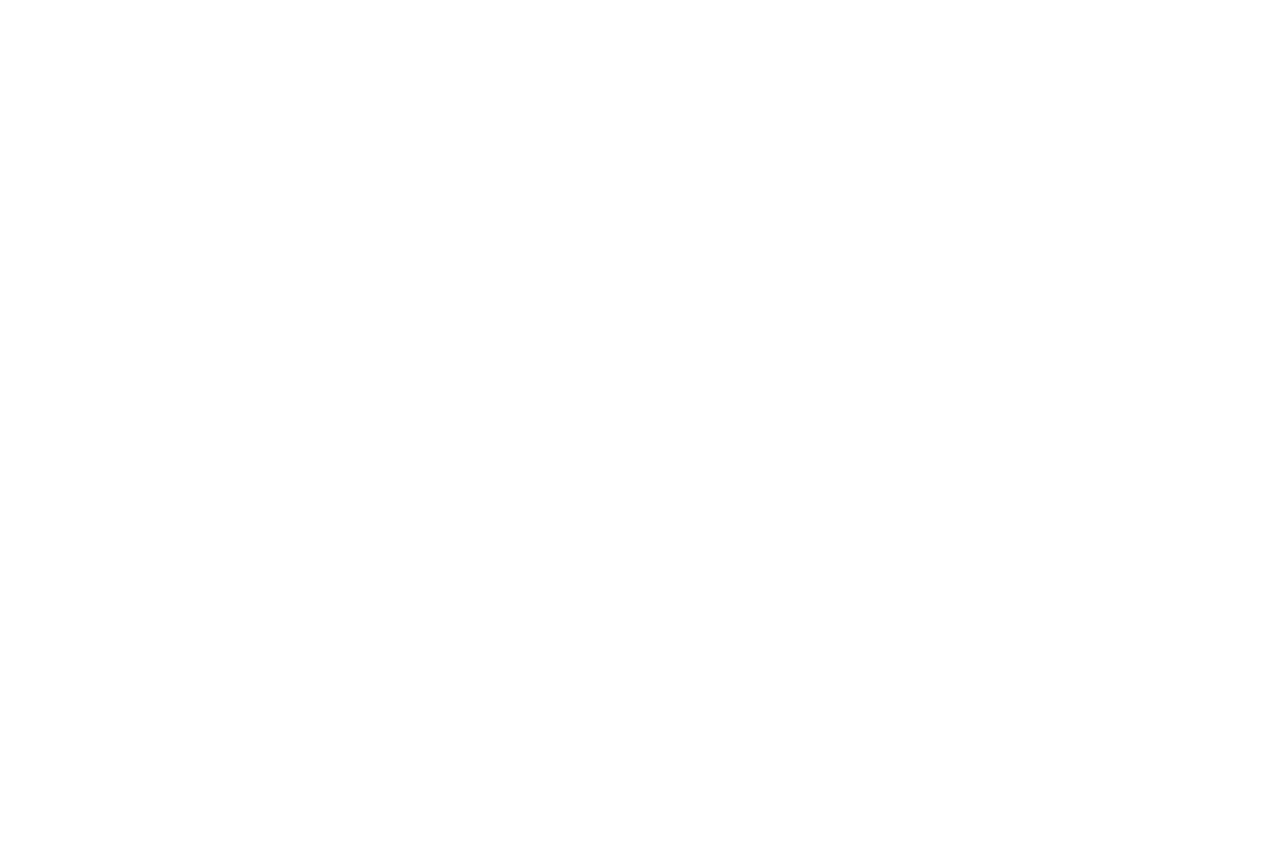
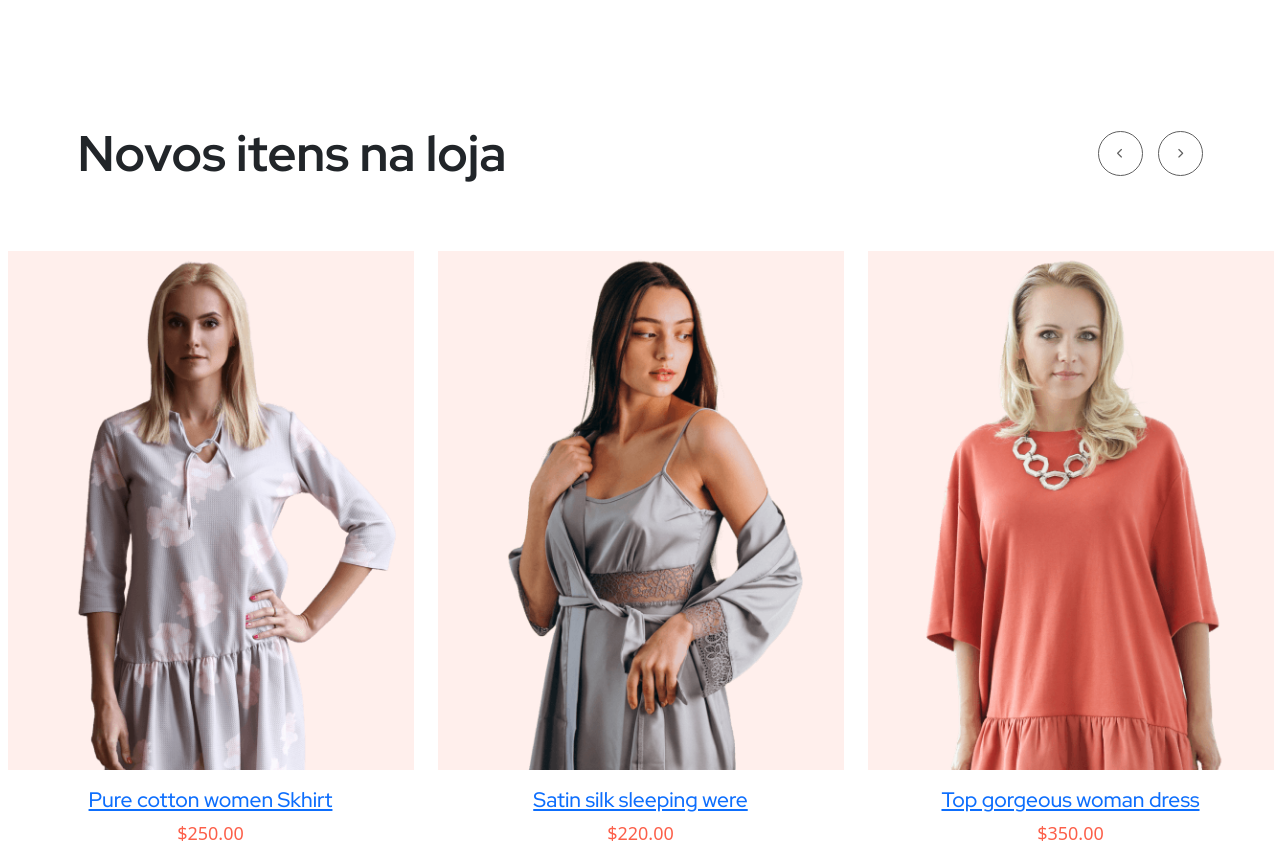
Before and after one commit to matondojoao/sattiyas, a Vue app: page / in a window 1280 px wide. Shown: the part 3348-4194 px from the top of the page. Before the commit the page ends 3466 px from the top, so only its background shows below. Built offline with nearby package versions, Linux system fonts and the light colour scheme.

Commit message:
Adiciona componente de novos itens na loja

```diff
--- /dev/null
+++ b/src/components/template/web/home/NewItemsStore.vue
@@ -0,0 +1,141 @@
+<template>
+    <section class="cs_slider position-relative">
+    <div class="container">
+      <div class="cs_section_heading cs_style_1">
+        <div class="cs_section_heading_in">
+            <h2 class="cs_section_title cs_fs_50 cs_bold mb-0">Novos itens na loja</h2>
+        </div>
+        <div class="cs_slider_arrows cs_style_2 cs_hide_mobile">
+          <div class="cs_left_arrow cs_slider_arrow cs_accent_color">
+            <i class="fa-solid fa-chevron-left"></i>
+          </div>
+          <div class="cs_right_arrow cs_slider_arrow cs_accent_color">
+            <i class="fa-solid fa-chevron-right"></i>
+          </div>
+        </div>
+      </div>
+      <div class="cs_height_63 cs_height_lg_35"></div>
+    </div>
+    <div class="container-fluid">
+      <div class="cs_slider_container" data-autoplay="0" data-loop="1" data-speed="600" data-center="0" data-slides-per-view="responsive" data-xs-slides="1" data-sm-slides="2" data-md-slides="2" data-lg-slides="3" data-add-slides="4">
+        <div class="cs_slider_wrapper">
+          <div class="slick_slide_in">
+            <div class="cs_product cs_style_1">
+              <div class="cs_product_thumb position-relative">
+                <img src="@/assets/img/product4.png" alt="Product Image">
+                <div class="cs_cart_badge position-absolute">
+                  <a href="wishlist.html" class="cs_cart_icon cs_accent_bg cs_white_color">
+                    <i class="fa-regular fa-heart"></i>
+                  </a>
+                  <a href="product_details.html" class="cs_cart_icon cs_accent_bg cs_white_color">
+                    <i class="fa-regular fa-eye"></i>
+                  </a>
+                </div>
+                <a href="cart.html" class="cs_cart_btn cs_accent_bg cs_fs_16 cs_white_color cs_medium position-absolute">Add To Cart</a>
+              </div>
+              <div class="cs_product_info text-center">
+                <h3 class="cs_product_title cs_fs_21 cs_medium">
+                  <a href="product_details.html">Pure cotton women Skhirt</a>
+                </h3>
+                <p class="cs_product_price cs_fs_18 cs_accent_color mb-0 cs_medium">$250.00</p>
+              </div>
+            </div>
+          </div>
+          <div class="slick_slide_in">
+            <div class="cs_product cs_style_1">
+              <div class="cs_product_thumb position-relative">
+                <img src="@/assets/img/product5.png" alt="Product Image">
+                <div class="cs_cart_badge position-absolute">
+                  <a href="wishlist.html" class="cs_cart_icon cs_accent_bg cs_white_color">
+                    <i class="fa-regular fa-heart"></i>
+                  </a>
+                  <a href="product_details.html" class="cs_cart_icon cs_accent_bg cs_white_color">
+                    <i class="fa-regular fa-eye"></i>
+                  </a>
+                </div>
+                <a href="cart.html" class="cs_cart_btn cs_accent_bg cs_fs_16 cs_white_color cs_medium position-absolute">
+                  Add To Cart</a>
+              </div>
+              <div class="cs_product_info text-center">
+                <h3 class="cs_product_title cs_fs_21 cs_medium">
+                  <a href="product_details.html">Satin silk sleeping were</a>
+                </h3>
+                <p class="cs_product_price cs_fs_18 cs_accent_color mb-0 cs_medium">$220.00</p>
+              </div>
+            </div>
+          </div>
+          <div class="slick_slide_in">
+            <div class="cs_product cs_style_1">
+              <div class="cs_product_thumb position-relative">
+                <img src="@/assets/img/product6.png" alt="Product Image">
+                <div class="cs_cart_badge position-absolute">
+                  <a href="wishlist.html" class="cs_cart_icon cs_accent_bg cs_white_color">
+                    <i class="fa-regular fa-heart"></i>
+                  </a>
+                  <a href="product_details.html" class="cs_cart_icon cs_accent_bg cs_white_color">
+                    <i class="fa-regular fa-eye"></i>
+                  </a>
+                </div>
+                <a href="cart.html" class="cs_cart_btn cs_accent_bg cs_fs_16 cs_white_color cs_medium position-absolute">
+                  Add To Cart</a>
+              </div>
+              <div class="cs_product_info text-center">
+                <h3 class="cs_product_title cs_fs_21 cs_medium">
+                  <a href="product_details.html">Top gorgeous woman dress</a>
+                </h3>
+                <p class="cs_product_price cs_fs_18 cs_accent_color mb-0 cs_medium">$350.00</p>
+              </div>
+            </div>
+          </div>
+          <div class="slick_slide_in">
+            <div class="cs_product cs_style_1">
+              <div class="cs_product_thumb position-relative">
+                <img src="@/assets/img/product7.png" alt="Product Image">
+                <div class="cs_cart_badge position-absolute">
+                  <a href="wishlist.html" class="cs_cart_icon cs_accent_bg cs_white_color">
+                    <i class="fa-regular fa-heart"></i>
+                  </a>
+                  <a href="product_details.html" class="cs_cart_icon cs_accent_bg cs_white_color">
+                    <i class="fa-regular fa-eye"></i>
+                  </a>
+                </div>
+                <a href="cart.html" class="cs_cart_btn cs_accent_bg cs_fs_16 cs_white_color cs_medium position-absolute">
+                  Add To Cart</a>
+              </div>
+              <div class="cs_product_info text-center">
+                <h3 class="cs_product_title cs_fs_21 cs_medium">
+                  <a href="product_details.html">Velvet touch women tops</a>
+                </h3>
+                <p class="cs_product_price cs_fs_18 cs_accent_color mb-0 cs_medium">$250.00</p>
+              </div>
+            </div>
+          </div>
+          <div class="slick_slide_in">
+            <div class="cs_product cs_style_1">
+              <div class="cs_product_thumb position-relative">
+                <img src="@/assets/img/product26.png" alt="Product Image">
+                <div class="cs_cart_badge position-absolute">
+                  <a href="wishlist.html" class="cs_cart_icon cs_accent_bg cs_white_color">
+                    <i class="fa-regular fa-heart"></i>
+                  </a>
+                  <a href="product_details.html" class="cs_cart_icon cs_accent_bg cs_white_color">
+                    <i class="fa-regular fa-eye"></i>
+                  </a>
+                </div>
+                <a href="cart.html" class="cs_cart_btn cs_accent_bg cs_fs_16 cs_white_color cs_medium position-absolute">
+                  Add To Cart</a>
+              </div>
+              <div class="cs_product_info text-center">
+                <h3 class="cs_product_title cs_fs_21 cs_medium">
+                  <a href="product_details.html">Men casual check shirt</a>
+                </h3>
+                <p class="cs_product_price cs_fs_18 cs_accent_color mb-0 cs_medium">$350.00</p>
+              </div>
+            </div>
+          </div>
+        </div>
+      </div>
+      <div class="cs_pagination cs_style_2 cs_hide_desktop"></div>
+    </div>
+  </section>
+</template>
--- a/src/views/HomeView.vue
+++ b/src/views/HomeView.vue
@@ -5,6 +5,7 @@ import Category from '@/components/template/web/home/Category.vue'
 import FeaturedItems from '@/components/template/web/home/FeaturedItems.vue'
 import MovingTextSlider from '@/components/template/web/home/MovingTextSlider.vue'
 import Collection from '@/components/template/web/home/Collection.vue'
+import NewItemsStore from '@/components/template/web/home/NewItemsStore.vue'
 import { onMounted } from 'vue';
 import {main} from '@/assets/js/main.js'
 
@@ -20,4 +21,5 @@ onMounted(() => {
   <FeaturedItems />
   <MovingTextSlider />
   <Collection />
+  <NewItemsStore />
 </template>
```
